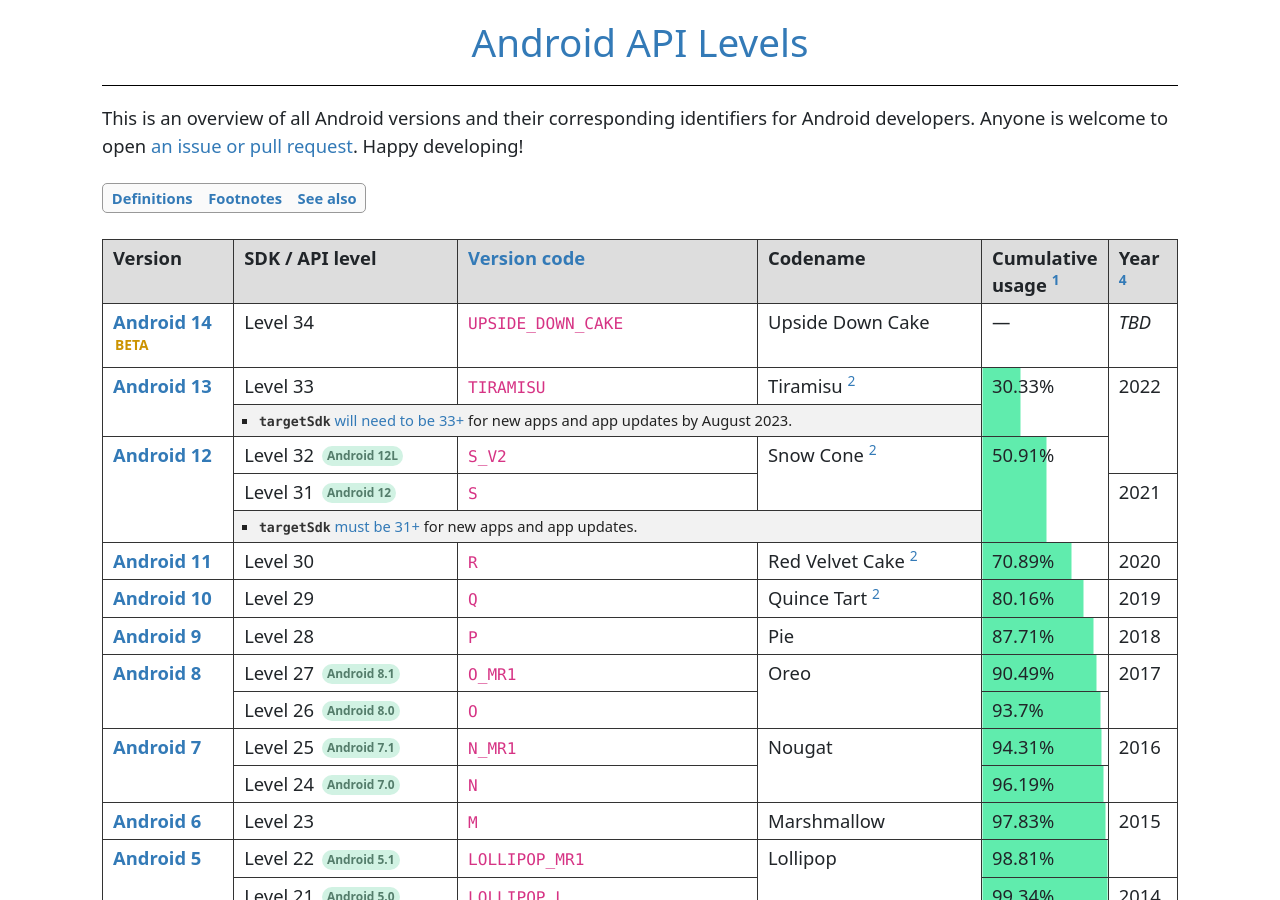
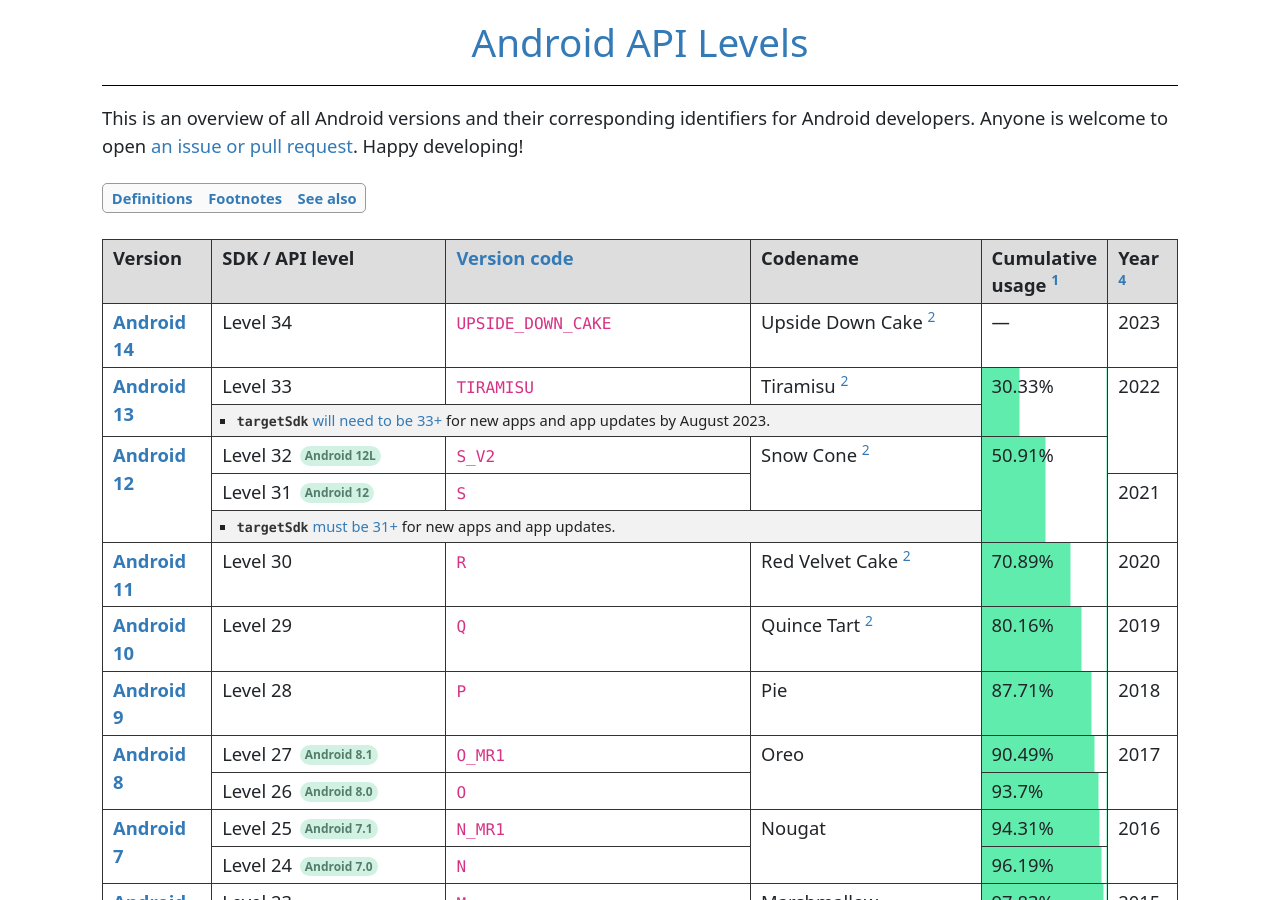
Before and after one commit to ebelinski/apilevels, a Jekyll site: the page built from index.md, in a window 1280 px wide and 900 px high. Built offline with Jekyll 4.4.1, drawn with Linux system fonts in a browser that asks for light colours; comment, search, counter and statistics services are not loaded.

Commit message:
Fix #39: Android 14 is stable

```diff
--- a/index.md
+++ b/index.md
@@ -29,13 +29,16 @@
   </tr>
   <tr>
     <td>
-      <b><a href="https://developer.android.com/about/versions/14">Android 14</a> <sup class="beta">BETA</sup></b>
+      <b><a href="https://developer.android.com/about/versions/14">Android 14</a></b>
     </td>
     <td>Level 34</td>
     <td><code>UPSIDE_DOWN_CAKE</code></td>
-    <td>Upside Down Cake</td>
+    <td>
+      Upside Down Cake
+      <sup id="fnref:2"><a href="#fn:2" class="footnote">2</a></sup>
+    </td>
     <td>—</td>
-    <td><i>TBD</i></td>
+    <td>2023</td>
   </tr>
   <tr>
     <td rowspan="2">
@@ -366,7 +369,7 @@
       <p>Android 4.4W is the first Android release for Android Wear. <a href="#fnref:3" class="reversefootnote">↩</a></p>
     </li>
     <li id="fn:4">
-      <p>The years represent the year of first stable release of each version. The release dates are from <a href="https://developer.android.com/reference/android/os/Build.VERSION_CODES#constants_1"><code>android.os.Build.VERSION_CODES</code></a> including later versions' years from the <a href="https://blog.google/products/android/">Official Android blog</a> (<a href="https://blog.google/products/android/android-12/">12</a>, <a href="https://blog.google/products/android/12l-larger-screens/">12L</a>, <a href="https://blog.google/products/android/android-13/">13</a>) <a href="#fnref:4" class="reversefootnote">↩</a></p>
+      <p>The years represent the year of first stable release of each version. The release dates are from <a href="https://developer.android.com/reference/android/os/Build.VERSION_CODES#constants_1"><code>android.os.Build.VERSION_CODES</code></a> including later versions' years from the <a href="https://blog.google/products/android/">Official Android blog</a> (<a href="https://blog.google/products/android/android-12/">12</a>, <a href="https://blog.google/products/android/12l-larger-screens/">12L</a>, <a href="https://blog.google/products/android/android-13/">13</a>, <a href="https://blog.google/products/android/android-14/">14</a>) <a href="#fnref:4" class="reversefootnote">↩</a></p>
     </li>
   </ol>
 </div>
```
